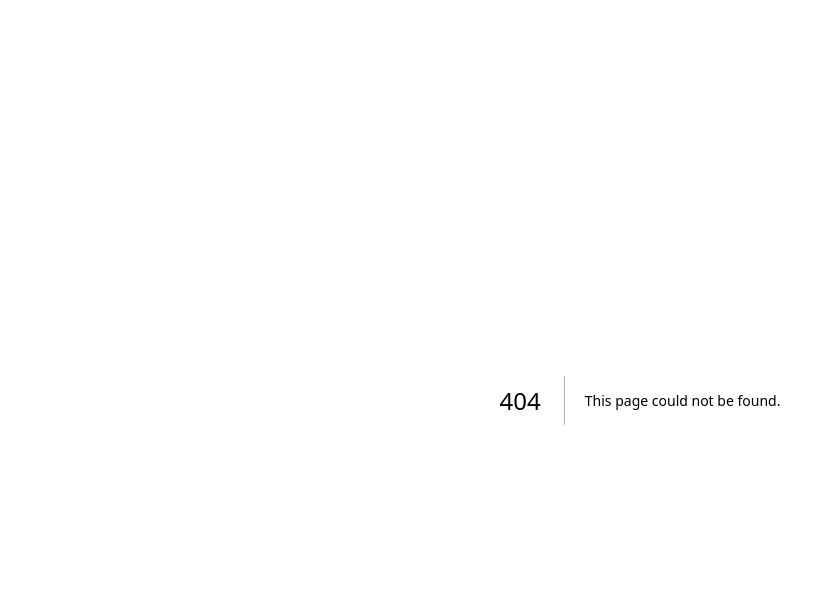
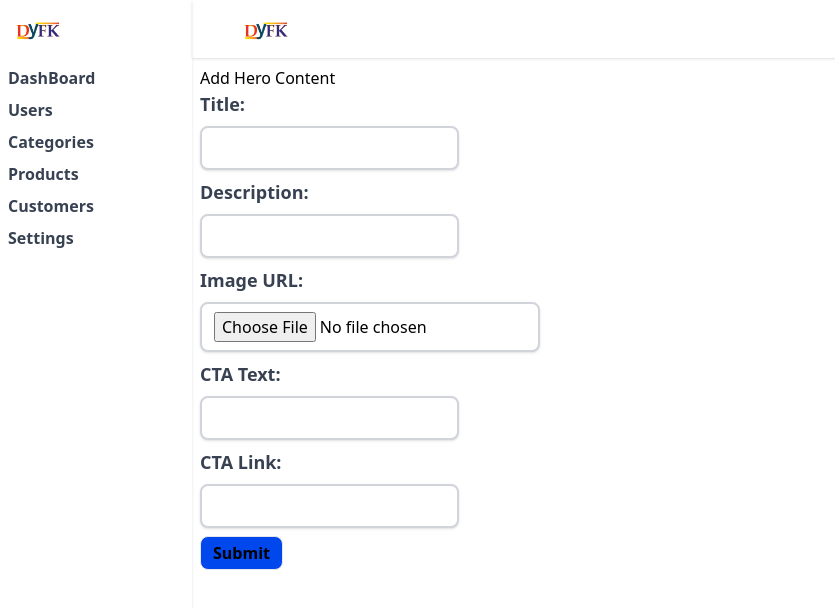
Before and after one commit to fotiotech/dyfk.com, a Next.js app: page /admin/settings/add_hero_content in a window 1280 px wide. Before the commit this address had no page. Shown: the top 608 px of the page, without its empty margins (0-835 px from the left). Built offline with nearby package versions, Linux system fonts and the light colour scheme.

Commit message:
morning gig

```diff
--- /dev/null
+++ b/src/app/admin/settings/add_hero_content/page.tsx
@@ -0,0 +1,117 @@
+"use client";
+
+import { AdminLayout } from "@/components";
+import { useMutation } from "@tanstack/react-query";
+import React, { ChangeEvent, useState } from "react";
+import { postHeroContent } from "../../../../fetch/Home";
+
+const AddHeroContent = () => {
+  const [heroData, setHeroData] = useState({
+    title: "",
+    description: "",
+    cta_text: "",
+    cta_link: "",
+  });
+
+  const [imageFile, setImageFile] = useState<File | null>(null);
+
+  function handleHeroDataChanges(
+    e: ChangeEvent<HTMLInputElement | HTMLTextAreaElement>
+  ) {
+    const { name, value } = e.target;
+    setHeroData((prev) => ({ ...prev, [name]: value }));
+  }
+
+  function handleFileChange(e: ChangeEvent<HTMLInputElement>) {
+    const file = e.target.files?.[0] || null;
+    setImageFile(file);
+  }
+
+  const mutation = useMutation({
+    mutationFn: (data: FormData) => postHeroContent(data),
+  });
+
+  const handleSubmitData = async (e: React.FormEvent<HTMLFormElement>) => {
+    e.preventDefault();
+
+
+    const data = new FormData();
+    Object.entries(heroData).forEach(([key, value]) => {
+      data.append(key, value);
+    });
+
+    if (imageFile) {
+      data.append("imageUrl", imageFile);
+    }
+
+    mutation.mutate(data);
+  };
+
+  return (
+    <AdminLayout>
+      <div>
+        <h2>Add Hero Content</h2>
+      </div>
+      <form onSubmit={handleSubmitData}>
+        <div>
+          <label htmlFor="title">Title:</label>
+          <input
+            id="title"
+            type="text"
+            name="title"
+            value={heroData.title}
+            onChange={handleHeroDataChanges}
+          />
+        </div>
+        <div>
+          <label htmlFor="description">Description:</label>
+          <input
+            id="description"
+            type="text"
+            name="description"
+            value={heroData.description}
+            onChange={handleHeroDataChanges}
+          />
+        </div>
+        <div>
+          <label htmlFor="imageUrl">Image URL:</label>
+          <input
+            id="imageUrl"
+            type="file"
+            accept=".png, .jpg, .jpeg, .webp, .mp4"
+            name="imageUrl"
+            onChange={handleFileChange}
+          />
+        </div>
+        <div>
+          <label htmlFor="cta_text">CTA Text:</label>
+          <input
+            id="cta_text"
+            type="text"
+            name="cta_text"
+            value={heroData.cta_text}
+            onChange={handleHeroDataChanges}
+          />
+        </div>
+        <div>
+          <label htmlFor="cta_link">CTA Link:</label>
+          <input
+            id="cta_link"
+            type="text"
+            name="cta_link"
+            value={heroData.cta_link}
+            onChange={handleHeroDataChanges}
+          />
+        </div>
+        <button
+          type="submit"
+          className="border px-3 py-1 bg-thiR rounded-lg font-semibold"
+        >
+          Submit
+        </button>
+      </form>
+    </AdminLayout>
+  );
+};
+
+export default AddHeroContent;
--- a/src/app/admin/settings/hero_content/page.tsx
+++ b/src/app/admin/settings/hero_content/page.tsx
@@ -1,145 +1,45 @@
 "use client";
 
 import { AdminLayout } from "@/components";
-import { useMutation } from "@tanstack/react-query";
-import React, { ChangeEvent, useState } from "react";
-import { postHeroContent } from "../../../../fetch/Home";
-// import { useGoogleReCaptcha } from "react-google-recaptcha-v3";
+import { HeroSection } from "@/constant/types";
+import { getHeroContent } from "@/fetch/Home";
+import { useQuery } from "@tanstack/react-query";
+import Image from "next/image";
+import Link from "next/link";
+import React from "react";
 
-const AddHeroContent = () => {
-  // const { executeRecaptcha } = useGoogleReCaptcha();
-  const [heroData, setHeroData] = useState({
-    title: "",
-    description: "",
-    cta_text: "",
-    cta_link: "",
+const HeroContent = () => {
+  const { data: heroContent, isLoading } = useQuery<HeroSection[]>({
+    queryKey: ["hero-content"],
+    queryFn: getHeroContent,
   });
-  // const [submitStatus, setSubmitStatus] = useState<string>("");
-
-  const [imageFile, setImageFile] = useState<File | null>(null);
-
-  function handleHeroDataChanges(
-    e: ChangeEvent<HTMLInputElement | HTMLTextAreaElement>
-  ) {
-    const { name, value } = e.target;
-    setHeroData((prev) => ({ ...prev, [name]: value }));
-  }
-
-  function handleFileChange(e: ChangeEvent<HTMLInputElement>) {
-    const file = e.target.files?.[0] || null;
-    setImageFile(file);
-  }
-
-  const mutation = useMutation({
-    mutationFn: (data: FormData) => {
-      return postHeroContent(data);
-    },
-    // onSuccess: () => {
-    //   // setSubmitStatus("Success!");
-    //   // Optionally reset the form after a successful submission
-    //   setHeroData({
-    //     title: "",
-    //     description: "",
-    //     cta_text: "",
-    //     cta_link: "",
-    //   });
-    //   setImageFile(null);
-    // },
-    // onError: () => {
-    //   setSubmitStatus("Failed to submit data.");
-    // },
-  });
-
-  const handleSubmitData = async (e: React.FormEvent<HTMLFormElement>) => {
-    e.preventDefault();
-    // setSubmitStatus("");
-
-    // if (!executeRecaptcha) {
-    //   console.error("ReCAPTCHA not available");
-    //   return;
-    // }
-
-    const data = new FormData();
-    Object.entries(heroData).forEach(([key, value]) => {
-      data.append(key, value);
-    });
-
-    if (imageFile) {
-      data.append("imageUrl", imageFile);
-    }
-
-    // const gRecaptchaToken = await executeRecaptcha("registerSubmit");
-    // data.append("gRecaptchaToken", gRecaptchaToken);
-
-    mutation.mutate(data);
-  };
-
   return (
     <AdminLayout>
-      <div>
-        <h2>Add Hero Content</h2>
+      <div className="flex justify-between items-center">
+        <h2 className=" font-bold text-lg">Hero Content</h2>
+        <Link href={"/admin/settings/add_hero_content"}>
+          <button type="button" className="p-2 rounded-lg bg-thiR">
+            Add Hero Content
+          </button>
+        </Link>
       </div>
-      <form onSubmit={handleSubmitData}>
-        <div>
-          <label htmlFor="title">Title:</label>
-          <input
-            id="title"
-            type="text"
-            name="title"
-            value={heroData.title}
-            onChange={handleHeroDataChanges}
-          />
-        </div>
-        <div>
-          <label htmlFor="description">Description:</label>
-          <input
-            id="description"
-            type="text"
-            name="description"
-            value={heroData.description}
-            onChange={handleHeroDataChanges}
-          />
-        </div>
-        <div>
-          <label htmlFor="imageUrl">Image URL:</label>
-          <input
-            id="imageUrl"
-            type="file"
-            accept=".png, .jpg, .jpeg, .webp, .mp4"
-            name="imageUrl"
-            onChange={handleFileChange}
-          />
-        </div>
-        <div>
-          <label htmlFor="cta_text">CTA Text:</label>
-          <input
-            id="cta_text"
-            type="text"
-            name="cta_text"
-            value={heroData.cta_text}
-            onChange={handleHeroDataChanges}
-          />
-        </div>
-        <div>
-          <label htmlFor="cta_link">CTA Link:</label>
-          <input
-            id="cta_link"
-            type="text"
-            name="cta_link"
-            value={heroData.cta_link}
-            onChange={handleHeroDataChanges}
-          />
-        </div>
-        <button
-          type="submit"
-          className="border px-3 py-1 bg-thiR rounded-lg font-semibold"
-        >
-          Submit
-        </button>
-      </form>
-      {/* {submitStatus && <p>{submitStatus}</p>} */}
+      <ul className="flex flex-col gap-3 mt-4">
+        {heroContent &&
+          heroContent.map((hero, index) => (
+            <li key={index} className="flex gap-3 rounded-lg">
+              <img
+                title="hero"
+                src={hero.imageUrl}
+                width={50}
+                height={50}
+                alt="hero"
+              />
+              <span>{hero.title}</span>
+            </li>
+          ))}
+      </ul>
     </AdminLayout>
   );
 };
 
-export default AddHeroContent;
+export default HeroContent;
--- a/src/app/admin/settings/page.tsx
+++ b/src/app/admin/settings/page.tsx
@@ -11,8 +11,9 @@ const Settings = () => {
       <div>
         <ul className="mt-4">
           <Link href={"/admin/settings/hero_content"}>
-            <li className="p-2 rounded-lg bg-gray-300">Add Hero Content</li>
+            <li className="p-2 rounded-lg bg-gray-300">Hero Content</li>
           </Link>
+
         </ul>
       </div>
     </AdminLayout>
--- a/src/app/providers.tsx
+++ b/src/app/providers.tsx
@@ -3,7 +3,6 @@
 import React, { ReactNode } from "react";
 import { QueryClient, QueryClientProvider } from "@tanstack/react-query";
 import UserContextProvider from "./auth/UserContext";
-// import { GoogleReCaptchaProvider } from "react-google-recaptcha-v3";
 
 interface providerProps {
   children: ReactNode;
@@ -13,13 +12,9 @@ const queryClient = new QueryClient();
 
 const Providers = ({ children }: providerProps) => {
   return (
-    // <GoogleReCaptchaProvider
-    //   reCaptchaKey={process.env.NEXT_PUBLIC_RECAPTCHA_SITE_KEY || ""}
-    // >
     <QueryClientProvider client={queryClient}>
       <UserContextProvider>{children}</UserContextProvider>
     </QueryClientProvider>
-    // </GoogleReCaptchaProvider>
   );
 };
 
```
Also changed, not shown: src/app/api/route.ts (+1 -21 lines).
